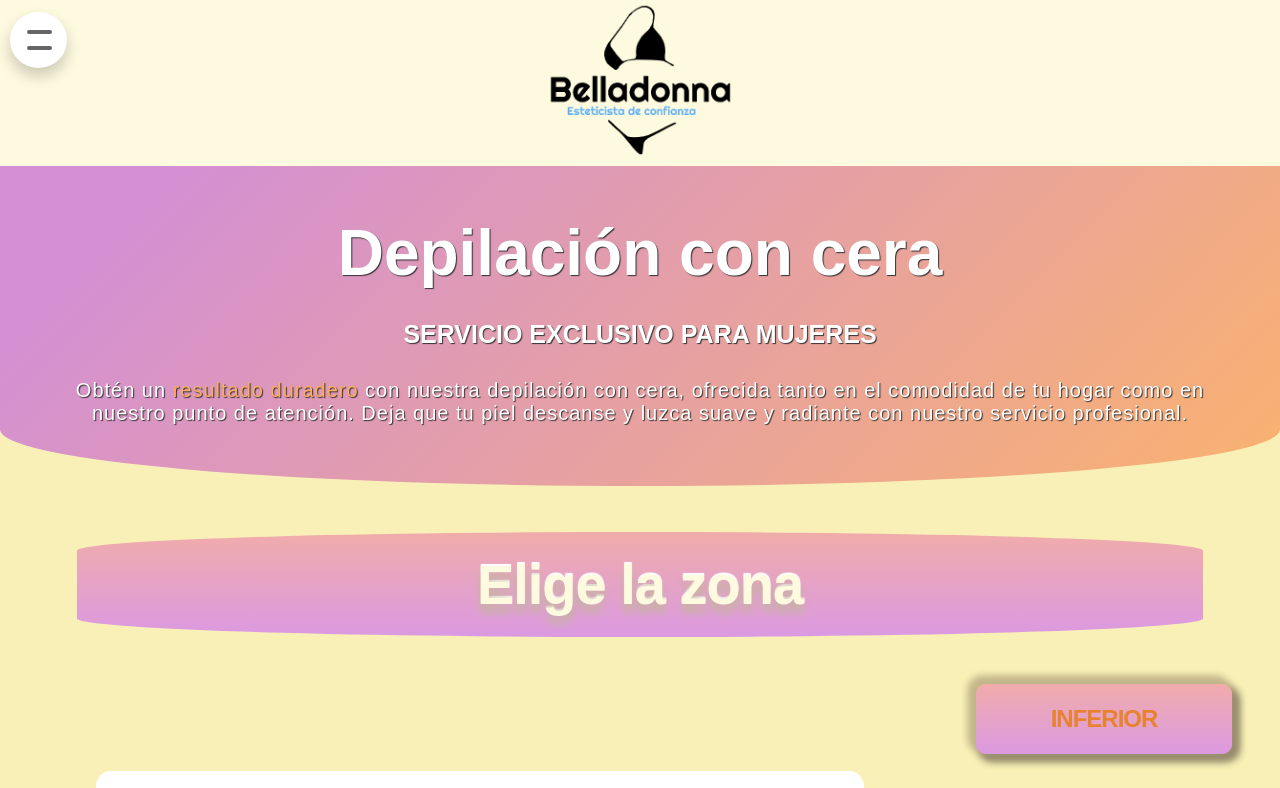
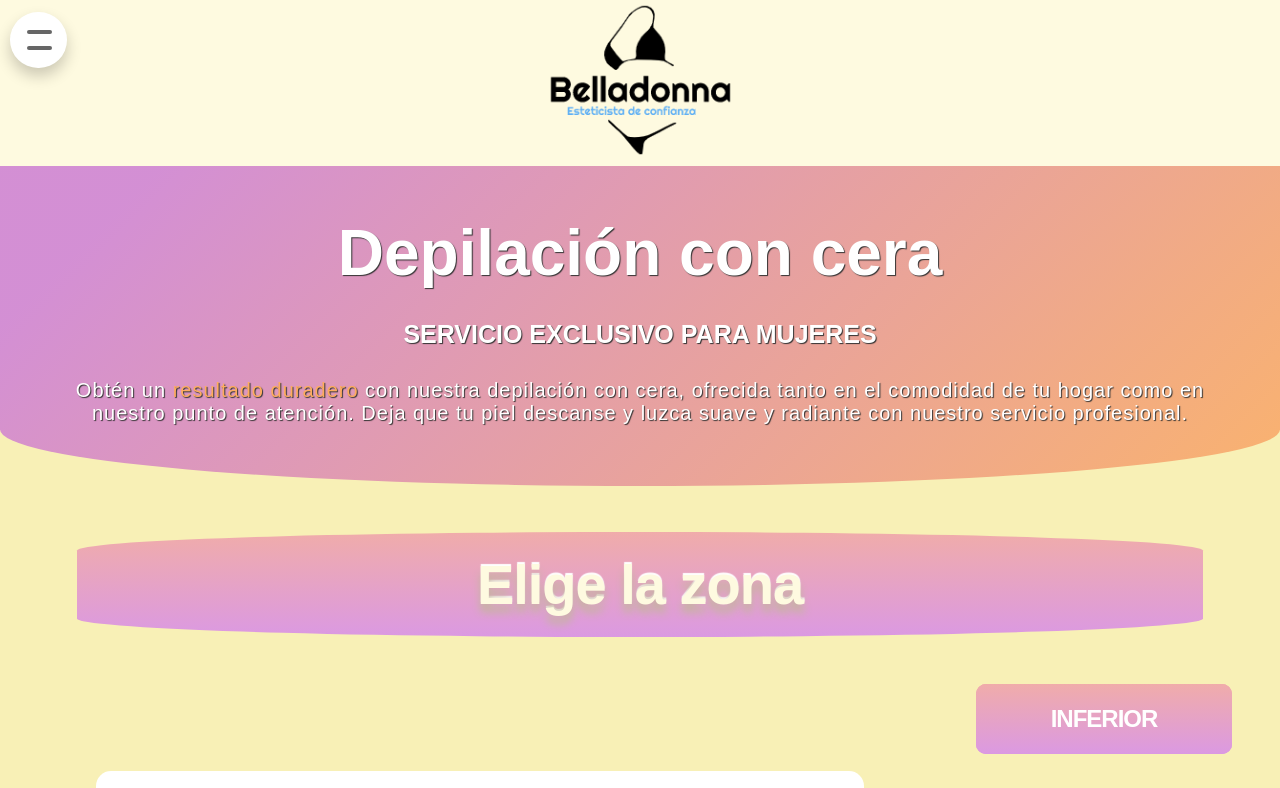
Before and after one commit to GreenMan-Coder/Belladonna, a Next.js app: page /Services in a window 1280 px wide. Shown: the top 788 px of the page. Built offline with nearby package versions, Linux system fonts and the light colour scheme.

Commit message:
update services cards.5

```diff
--- a/components/front/product/Cards.jsx
+++ b/components/front/product/Cards.jsx
@@ -1,9 +1,9 @@
 import { useEffect, useState } from "react"
 
-const Cards = ({pos, text, pageLoaded, id, setcardSelected}) => {
+const Cards = ({pos, text, id, setcardSelected}) => {
 
 
-    return <article onClick={() => setcardSelected(id)} className={'container ' + text}>
+    return <article onClick={() => setcardSelected(id)} className="container">
 
         <h1>{text}</h1>
 
@@ -27,7 +27,6 @@ const Cards = ({pos, text, pageLoaded, id, setcardSelected}) => {
                 outline: 0;
                 box-sizing: border-box;
                 margin: 0 3rem;
-                box-shadow: -5px -5px 10px #c4b78c,  5px 5px 10px #968c6c;
                 border-radius: 10px;
                 line-height: 0;
                 transition: all 0.2s ease-in-out;
@@ -45,13 +44,13 @@ const Cards = ({pos, text, pageLoaded, id, setcardSelected}) => {
                 font-size: 24px;
                 font-weight: 800;
                 letter-spacing: -1px;
-                color: #e7822f;
+                color: #FFF;
                 transition: color 0.1s ease-in-out;
                 transition: font-size 0.1s ease-in-out;
             }
             .container:hover h1{
                 letter-spacing: 0px;
-                color: #f36e01;
+                color: ##FFF;
                 font-size: 26px;
             }
 
```
